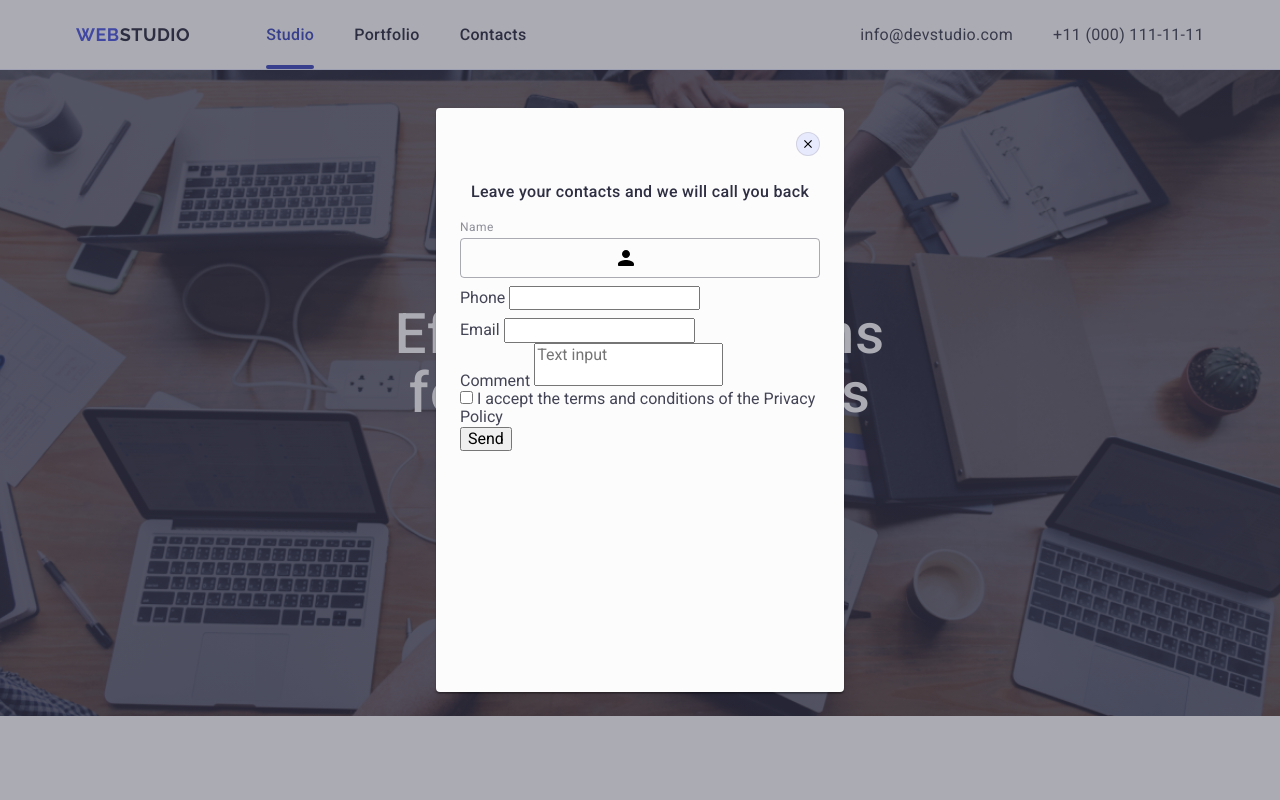
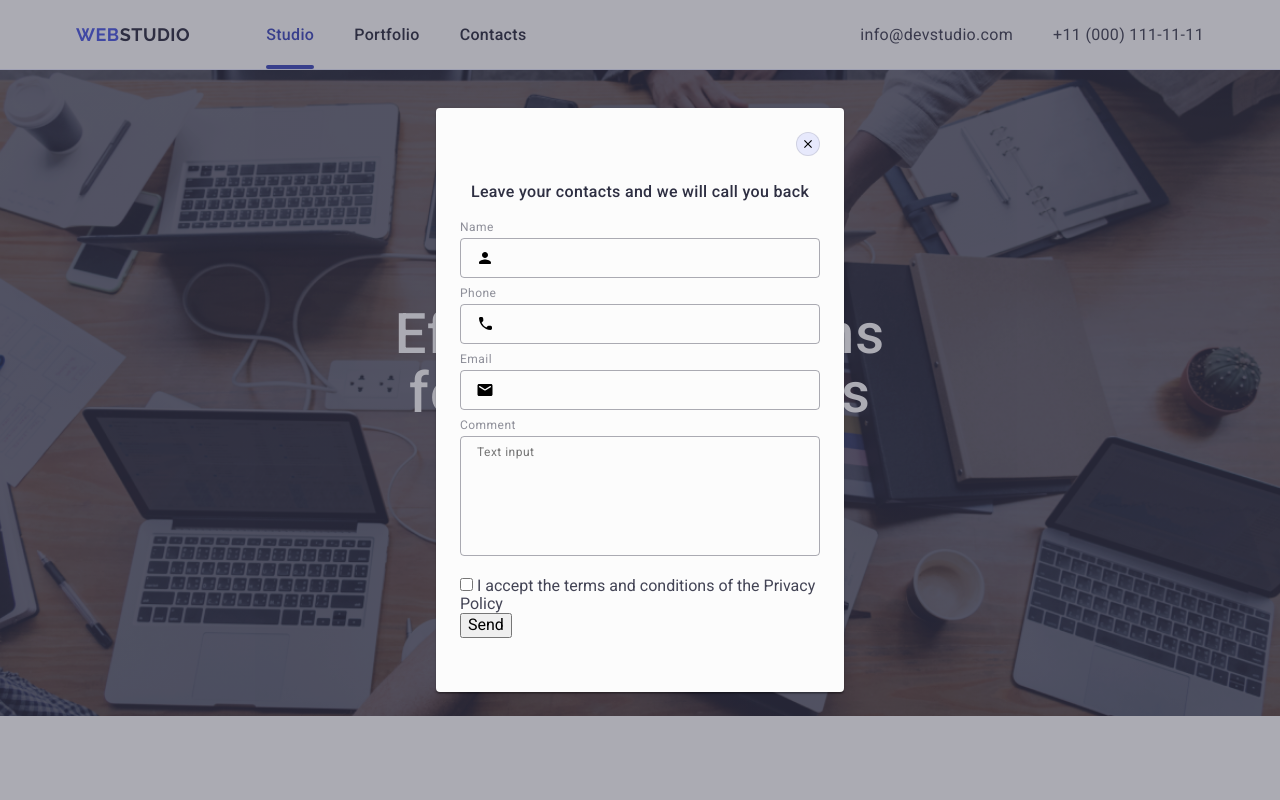
Before and after one commit to AndriyPodolyak/goit-markup-hw-05, a plain HTML site: page index.html in a window 1280 px wide. Shown: the top 800 px of the page. Drawn offline with nearby package versions, Linux system fonts and the light colour scheme.

Commit message:
Add email almout done

```diff
--- a/css/styles.css
+++ b/css/styles.css
@@ -594,7 +594,7 @@ textarea {
     margin-bottom: 8px;
 }
 
-.client-name-label {
+.client-label {
     font-size: 12px;
     line-height: 1.17;
     letter-spacing: 0.04em;
@@ -603,11 +603,11 @@ textarea {
     margin-bottom: 4px;
 }
 
-.user-name {
+.user-div {
     position: relative;
 }
 
-.input-name {
+.input-client {
     width: 100%;
     height: 40px;
     border: 1px solid rgba(46, 47, 66, 0.4);
@@ -623,7 +623,7 @@ textarea {
     border-color: #4D5AE5;
 }
 
-.icon-name {
+.icon-svg {
     position: absolute;
     left: 16px;
     top: 50%;
@@ -634,3 +634,26 @@ textarea {
 .icon-name:focus {
     fill: #4D5AE5;
 }
+
+.comment-div {
+    margin-bottom: 16px;
+}
+
+.textarea-user {
+    width: 100%;
+    height: 120px;
+    font-size: 12px;
+    line-height: 1.17;
+    letter-spacing: 0.04em;
+    color: rgba(46, 47, 66, 0.4);
+    border: 1px solid rgba(46, 47, 66, 0.4);
+    border-radius: 4px;
+    background-color: transparent;
+    padding: 8px 16px;
+    outline: transparent;
+    transition: border-color 250ms cubic-bezier(0.4, 0, 0.2, 1);
+}
+
+.textarea-user:focus {
+    border-color: #4D5AE5;
+}
--- a/index.html
+++ b/index.html
@@ -367,25 +367,35 @@
             <p class="modal-p">Leave your contacts and we will call you back</p>
             <form name="contact-form">
                 <div class="client-div">
-                    <label class="client-name-label" for="user-name">Name</label>
-                    <div class="user-name">
-                        <input class="input-name" id="user-name" type="text" name="user-name" />
-                        <svg class="icon-name" widnt="18" height="24">
+                    <label class="client-label" for="user-name">Name</label>
+                    <div class="user-div">
+                        <input class="input-client" id="user-name" type="text" name="user-name" />
+                        <svg class="icon-svg" width="18" height="24">
                             <use href="./images/icons.svg#icon-person"></use>
                         </svg>
                     </div>
                 </div>
                 <div class="client-div">
-                    <label for="client-phone">Phone</label>
-                    <input id="client-phone" type="tel" name="client-phone" />
+                    <label class="client-label" for="user-phone">Phone</label>
+                    <div class="user-div">
+                        <input class="input-client" id="user-phone" type="tel" name="user-phone" />
+                        <svg class="icon-svg" width="18" height="24">
+                            <use href="./images/icons.svg#icon-phone"></use>
+                        </svg>
+                    </div>
                 </div>
-                <div>
-                    <label for="client-email">Email</label>
-                    <input id="client-email" type="email" name="client-email" />
+                <div class="client-div">
+                    <label class="client-label" for="user-email">Email</label>
+                    <div class="user-div">
+                        <input class="input-client" id="user-email" type="email" name="user-email" />
+                        <svg class="icon-svg" width="18" height="24">
+                            <use href="./images/icons.svg#icon-email"></use>
+                        </svg>
+                    </div>
                 </div>
-                <div>
-                    <label for="client-comment">Comment</label>
-                    <textarea id="client-comment" name="client-comment" placeholder="Text input"></textarea>
+                <div class="comment-div">
+                    <label class="client-label" for="user-comment">Comment</label>
+                    <textarea class="textarea-user" id="user-comment" name="user-comment" placeholder="Text input"></textarea>
                 </div>
                 <div>
                     <input id="client-accept" type="checkbox" name="client-accept"/>
```
